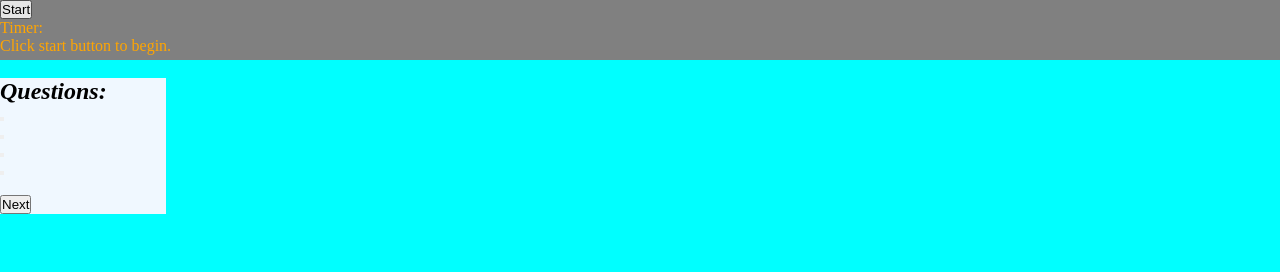
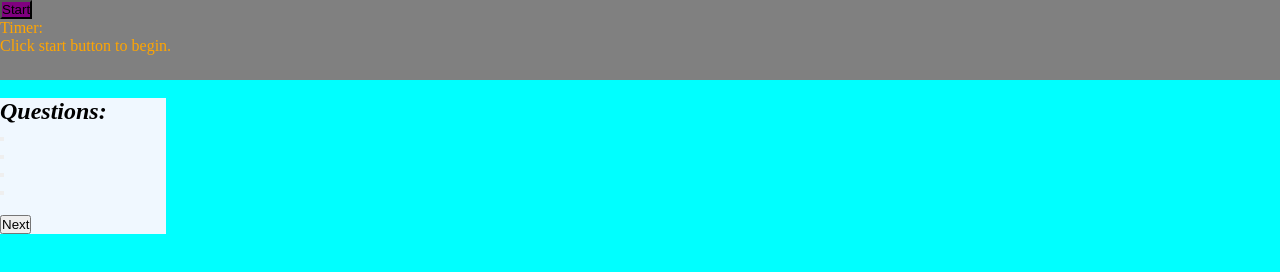
Before and after one commit to mhmunter/SurpizeSurprizeSurprize, a plain HTML site: page index.html in a window 1280 px wide. Drawn offline with Linux system fonts and the light colour scheme.

```diff
--- a/back.css
+++ b/back.css
@@ -11,6 +11,10 @@
 body {
     background-color: aqua;
 }
+
+button:hover{background-color:purple;}
+
+button:focus{background-color: orange;}
 
 .hide{
     display: none;
@@ -28,7 +32,7 @@
 
 .head{
     background-color: grey;
-    height: 60px;
+    height: 80px;
 }
 
 h3{
--- a/function.js
+++ b/function.js
@@ -115,7 +115,7 @@
 var i = 0;
 function main() {
   var getoption = answers[i].options
-  console.log(answers[i])
+  // console.log(answers[i])
   for (var j=0; j<getoption.length;j++){
     questionText.textContent = answers[i].question;
     answerAtest.textContent = answers[i].options[0].A;
@@ -131,6 +131,10 @@
 }
 
 
+// var Style = function color(){
+
+// }
+// document.getElementsByClassName('container').addEventListener("click", addCss)
 
 document.getElementById("startButton").addEventListener("click", countdown);
 
```
Also changed, not shown: 1 other file.
